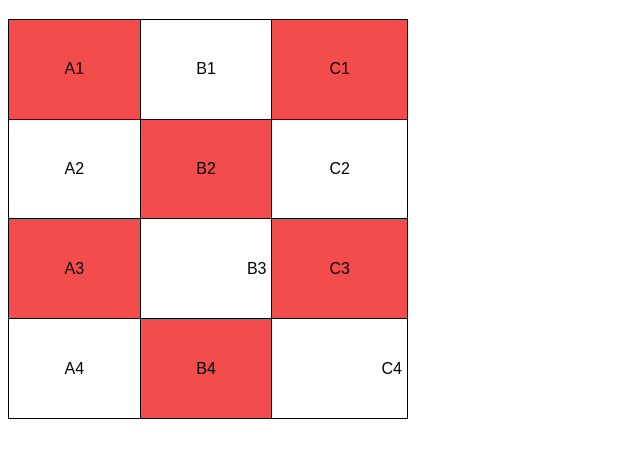
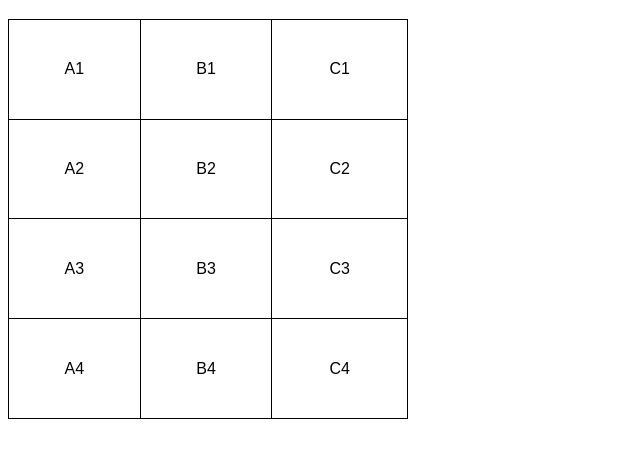
Before and after one commit to Antonio-RAS/html-css, a plain HTML site: page ex023/tabela001.html in a window 1280 px wide. Shown: the part 61-518 px from the top of the page, without its empty margins (0-640 px from the left). Drawn offline with Linux system fonts and the light colour scheme.

Commit message:
Update tabela001.html

```diff
--- a/ex023/tabela001.html
+++ b/ex023/tabela001.html
@@ -22,14 +22,6 @@
             vertical-align: middle; /* Alinhamento Vertical */
         }
 
-        td.dado {
-            background-color: rgb(243, 76, 76);
-        }
-
-        .number {
-            text-align: right;
-        }
-
     </style>
 </head>
 <body>
@@ -43,24 +35,24 @@
         -->
     <table>
         <tr> <!-- Primeira linha -->
-            <td class="dado">A1</td>
+            <td>A1</td>
             <td>B1</td>
-            <td class="dado">C1</td>
+            <td>C1</td>
         </tr>
         <tr> <!-- Segunda linha -->
             <td>A2</td>
-            <td class="dado">B2</td>
+            <td>B2</td>
             <td>C2</td>
         </tr>
         <tr> <!-- Terceira linha -->
-            <td class="dado">A3</td>
-            <td class="number">B3</td>
-            <td class="dado">C3</td>
+            <td>A3</td>
+            <td>B3</td>
+            <td>C3</td>
         </tr>
         <tr> <!-- Quarta linha -->
             <td>A4</td>
-            <td class="dado">B4</td>
-            <td class="number">C4</td>
+            <td>B4</td>
+            <td>C4</td>
         </tr>
     </table>
 </body>
```
